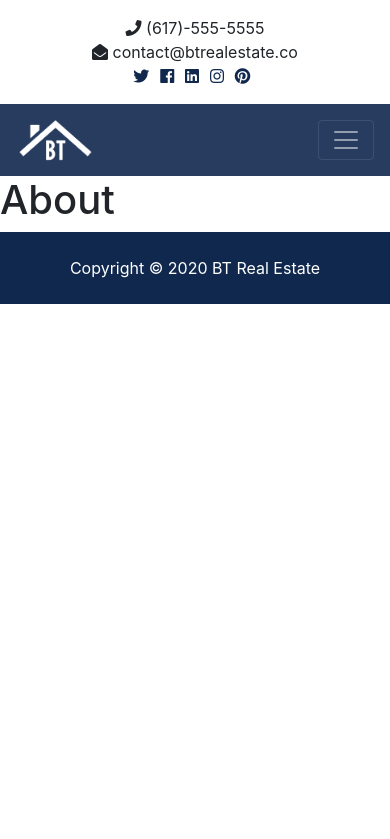
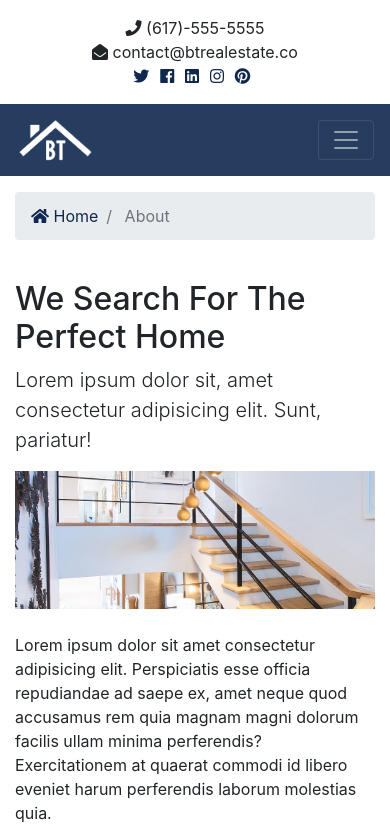
Before and after one commit to YairChuri/djungo_sample_website, a Django app: page /about in a window 390 px wide. Shown: the top 839 px of the page. Before the commit the page ends 304 px from the top, so only its background shows below. Run offline with Django 3.2, Linux system fonts and the light colour scheme; some libraries are stand-ins or nearby versions.

Commit message:
Home and About pages linked

```diff
--- a/templates/pages/about.html
+++ b/templates/pages/about.html
@@ -1,5 +1,97 @@
 {% extends 'base.html' %}
+{% load static %}
 
 {% block content %}
-<h1>About</h1>
+  <!-- Breadcrumb -->
+  <section id="bc" class="mt-3">
+    <div class="container">
+      <nav aria-label="breadcrumb">
+        <ol class="breadcrumb">
+          <li class="breadcrumb-item">
+            <a href="{% url 'index' %}">
+              <i class="fas fa-home"></i> Home</a>
+          </li>
+          <li class="breadcrumb-item active"> About</li>
+        </ol>
+      </nav>
+    </div>
+  </section>
+
+  <section id="about" class="py-4">
+    <div class="container">
+      <div class="row">
+        <div class="col-md-8">
+          <h2>We Search For The Perfect Home</h2>
+          <p class="lead">Lorem ipsum dolor sit, amet consectetur adipisicing elit. Sunt, pariatur!</p>
+          <img src="{% static 'img/about.jpg' %}" alt="">
+          <p class="mt-4">Lorem ipsum dolor sit amet consectetur adipisicing elit. Perspiciatis esse officia repudiandae ad saepe ex, amet
+            neque quod accusamus rem quia magnam magni dolorum facilis ullam minima perferendis? Exercitationem at quaerat
+            commodi id libero eveniet harum perferendis laborum molestias quia.</p>
+        </div>
+        <div class="col-md-4">
+          <div class="card">
+            <img class="card-img-top" src="assets/img/realtors/kyle.jpg" alt="Seller of the month">
+            <div class="card-body">
+              <h5 class="card-title">Seller Of The Month</h5>
+              <h6 class="text-secondary">Kyle Brown</h6>
+              <p class="card-text">Lorem ipsum dolor sit amet consectetur adipisicing elit. Omnis nesciunt amet, illo itaque similique repellat.
+                content.
+              </p>
+            </div>
+          </div>
+        </div>
+      </div>
+    </div>
+  </section>
+
+  <!-- Work -->
+  <section id="work" class="bg-dark text-white text-center">
+    <h2 class="display-4">We Work For You</h2>
+    <h4>Lorem ipsum dolor sit amet consectetur adipisicing elit. Autem velit aperiam, unde aliquid at similique!</h4>
+    <hr>
+    <a href="listings.html" class="btn btn-secondary text-white btn-lg">View Our Featured Listings</a>
+  </section>
+
+  <!-- Team -->
+  <section id="team" class="py-5">
+    <div class="container">
+      <h2 class="text-center">Our Team</h2>
+      <div class="row text-center">
+        <div class="col-md-4">
+          <img src="assets/img/realtors/kyle.jpg" alt="" class="rounded-circle mb-3">
+          <h4>Kyle Brown</h4>
+          <p class="text-success">
+            <i class="fas fa-award text-success mb-3"></i> Realtor</p>
+          <hr>
+          <p>
+            <i class="fas fa-phone"></i> (555)-555-5555</p>
+          <p>
+            <i class="fas fa-envelope-open"></i> kyle@btrealestate.co</p>
+        </div>
+
+        <div class="col-md-4">
+          <img src="assets/img/realtors/mark.jpg" alt="" class="rounded-circle mb-3">
+          <h4>Mark Hudson</h4>
+          <p class="text-success">Realtor</p>
+          <hr>
+          <p>
+            <i class="fas fa-phone"></i> (444)-444-4444</p>
+          <p>
+            <i class="fas fa-envelope-open"></i> mark@btrealestate.co</p>
+        </div>
+
+        <div class="col-md-4">
+          <img src="assets/img/realtors/jenny.jpg" alt="" class="rounded-circle mb-3">
+          <h4>Jenny Johnson</h4>
+          <p class="text-success">Realtor</p>
+          <hr>
+          <p>
+            <i class="fas fa-phone"></i> (333)-333-3333</p>
+          <p>
+            <i class="fas fa-envelope-open"></i> jenny@btrealestate.co</p>
+        </div>
+      </div>
+    </div>
+  </section>
+
 {% endblock %}
--- a/templates/partials/_navbar.html
+++ b/templates/partials/_navbar.html
@@ -1,7 +1,7 @@
 {% load static %}
 <nav class="navbar navbar-expand-lg navbar-dark bg-primary sticky-top">
     <div class="container">
-    <a class="navbar-brand" href="index.html">
+    <a class="navbar-brand" href="{% url 'index' %}">
         <img src="{% static 'img/logo.png' %}" class="logo" alt="">
     </a>
     <button class="navbar-toggler" type="button" data-toggle="collapse" data-target="#navbarNavAltMarkup">
@@ -9,11 +9,23 @@
     </button>
     <div class="collapse navbar-collapse" id="navbarNavAltMarkup">
         <ul class="navbar-nav">
-        <li class="nav-item active mr-3">
-            <a class="nav-link" href="index.html">Home</a>
+        <li
+            {% if '/' == request.path %}
+                class="nav-item active mr-3"
+            {% else %}
+                class="nav-item mr-3"
+            {% endif %}
+        >
+            <a class="nav-link" href="{% url 'index' %}">Home</a>
         </li>
-        <li class="nav-item mr-3">
-            <a class="nav-link" href="about.html">About</a>
+        <li
+            {% if '/about' == request.path %}
+                class="nav-item active mr-3"
+            {% else %}
+                class="nav-item mr-3"
+            {% endif %}
+        >
+            <a class="nav-link" href="{% url 'about' %}">About</a>
         </li>
         <li class="nav-item mr-3">
             <a class="nav-link" href="listings.html">Featured Listings</a>
```
Also changed, not shown: 1 other file.
